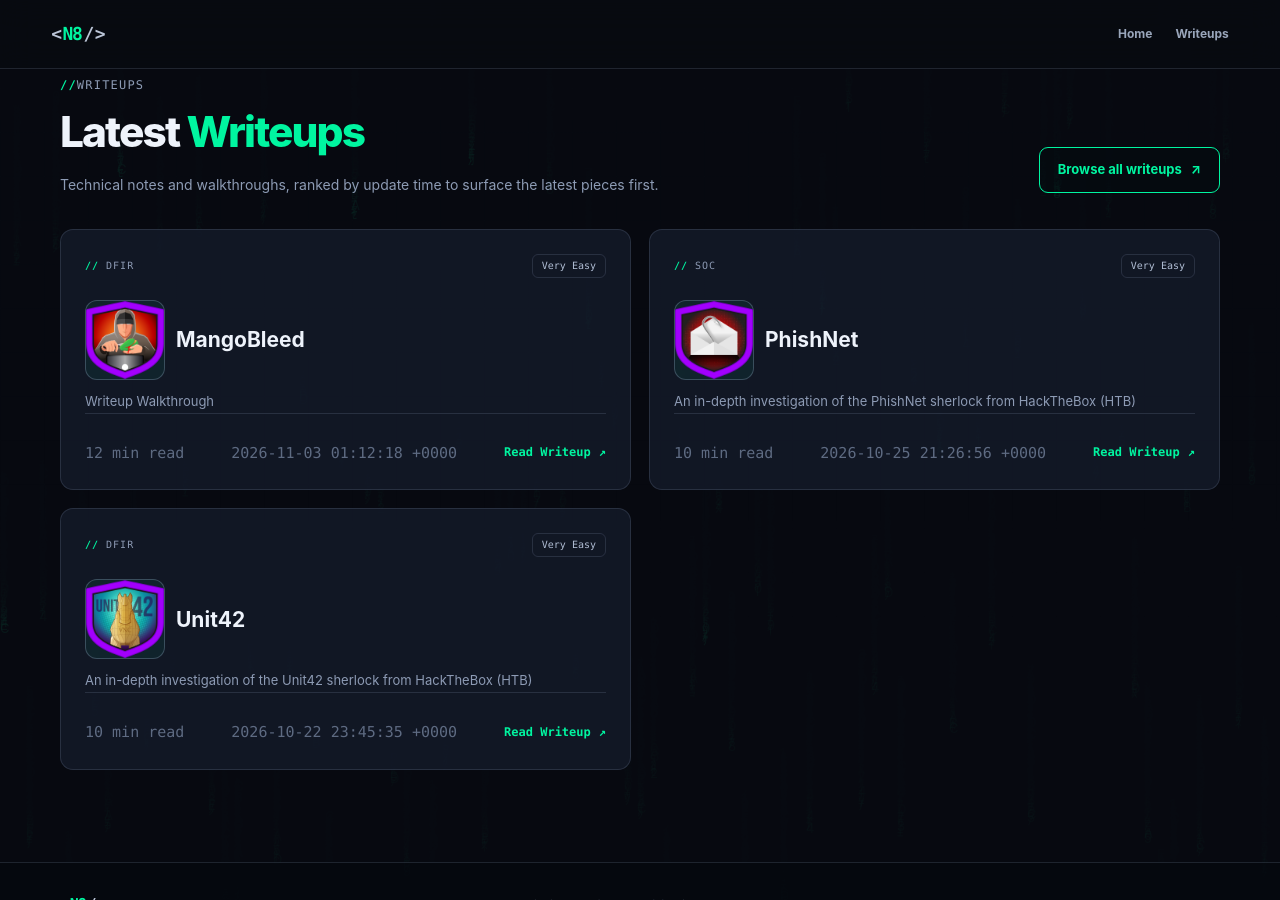
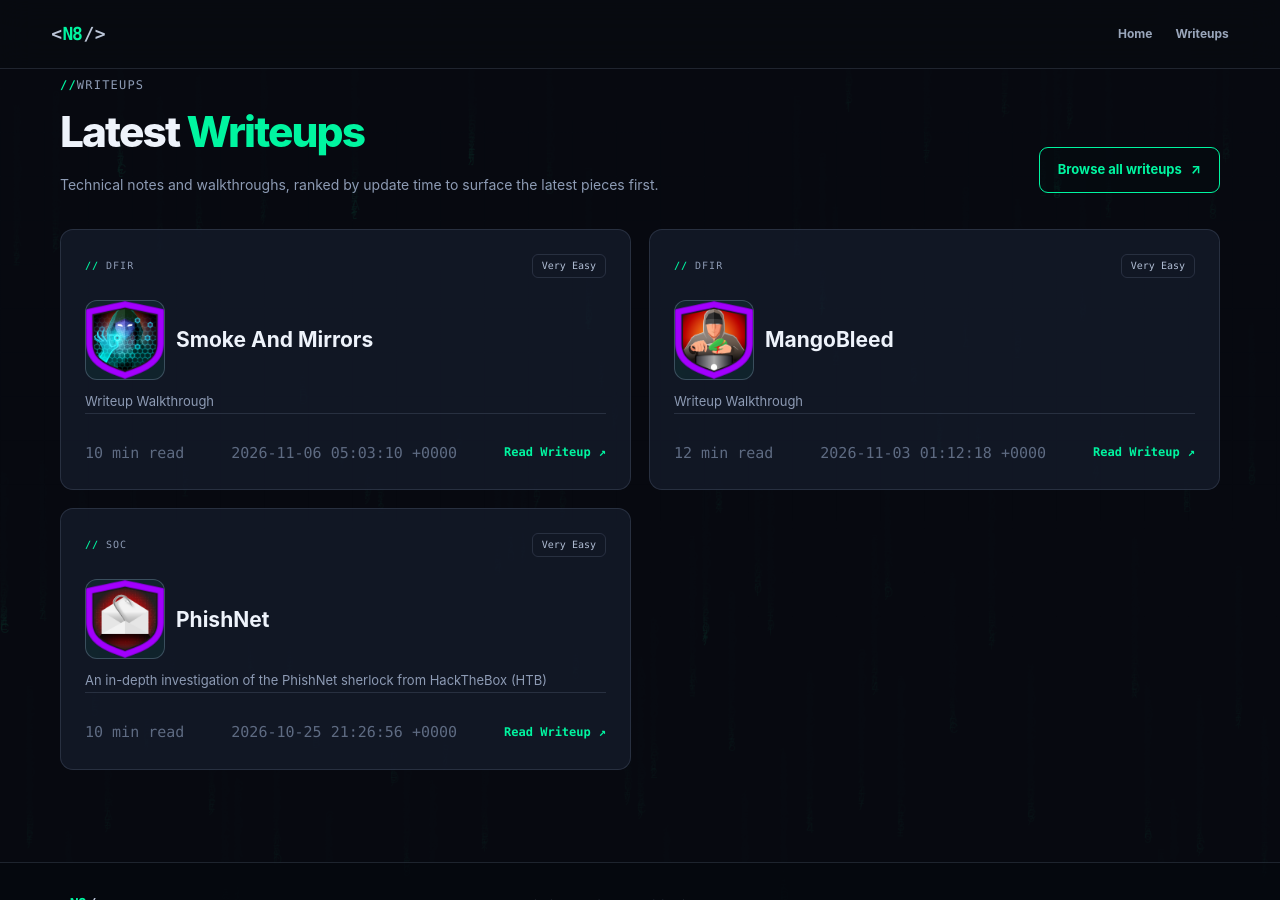
Before and after one commit to Ningen820/Ningen820.github.io, a Jekyll site: the page built from index.html, in a window 1280 px wide and 900 px high, scrolled down 705 px. Built offline with Jekyll 4.4.1, drawn with Linux system fonts in a browser that asks for light colours.

Commit message:
Update smokeandmirrors.md

```diff
--- a/_writeups/smokeandmirrors.md
+++ b/_writeups/smokeandmirrors.md
@@ -6,7 +6,7 @@
 difficulty: "Very Easy"
 platform: "HTB"
 reading_time: 10
-date: "2026-08-26 15:01:10 -04:00"
+date: "2026-11-06 00:03:10 -05:00"
 image: "/assets/images/writeups/smokeandmirrors/smokeandmirrors.png"
 descrption: "An in-depth investigation of the Smoke And Mirrors sherlock from HackTheBox (HTB)"
 
```
